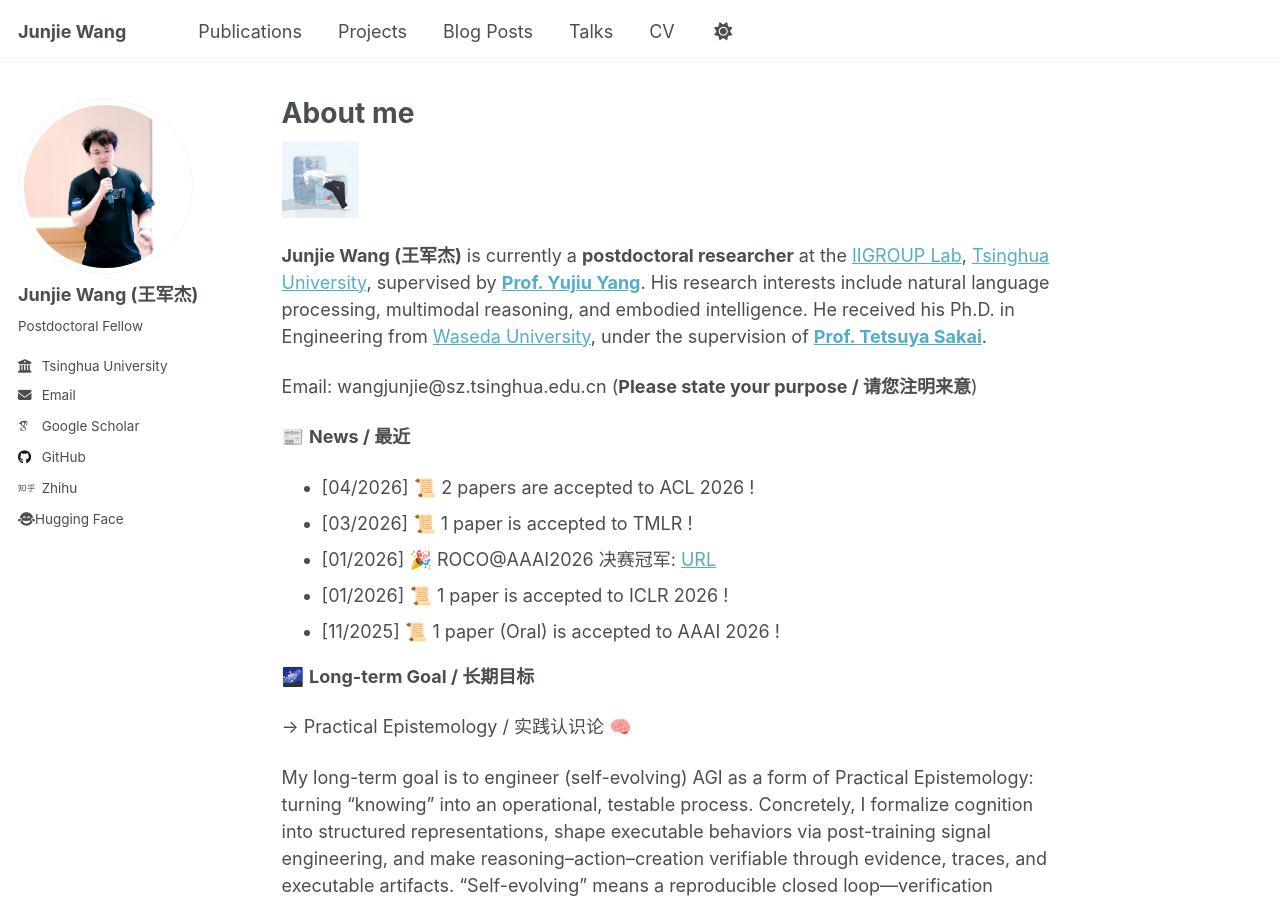
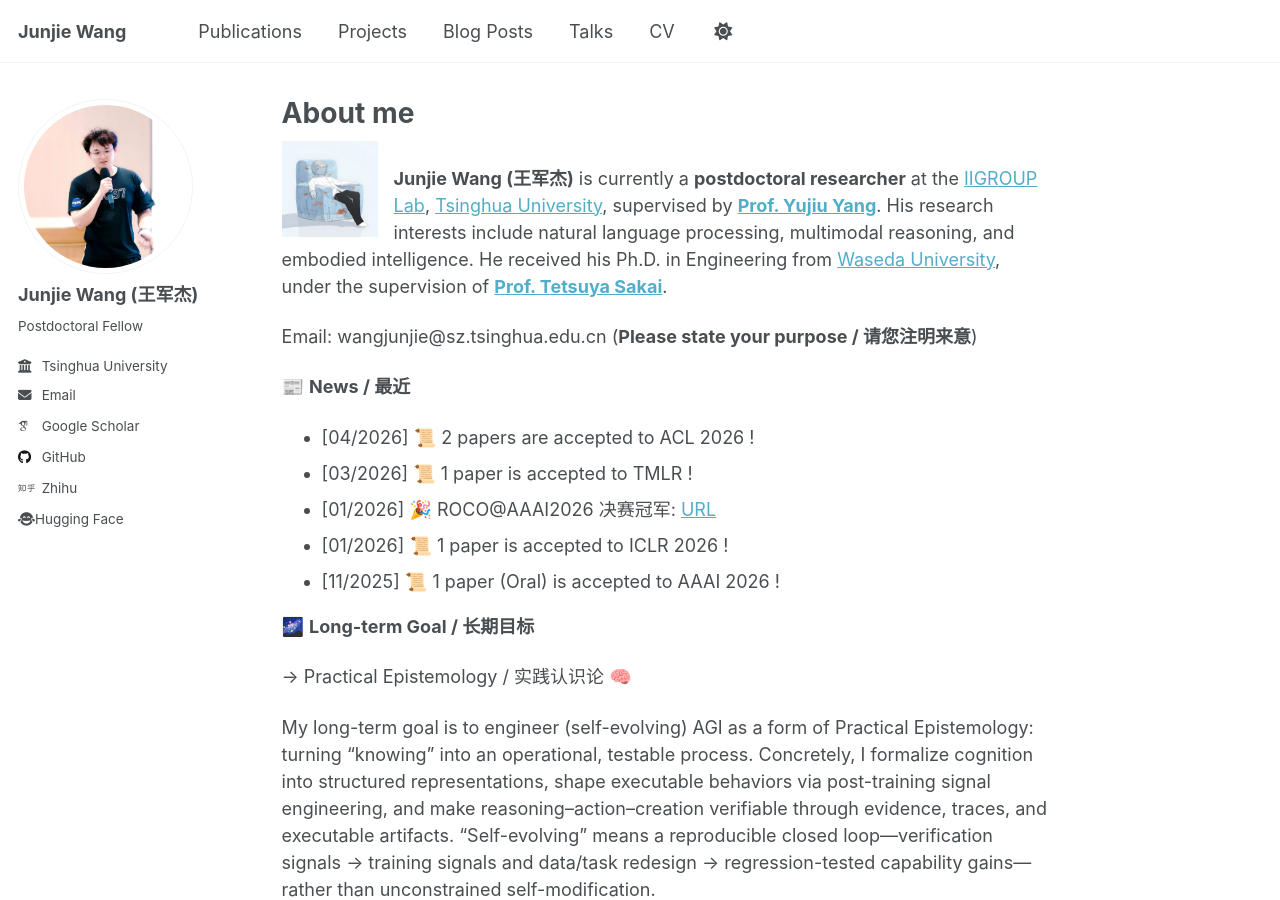
Before and after one commit to wangjunjie-ai/wangjunjie-ai.github.io, a Jekyll site: the page built from _pages/about.md, in a window 1280 px wide and 900 px high. Built offline with Jekyll 4.4.1, drawn with Linux system fonts in a browser that asks for light colours; some web fonts are replaced.

Commit message:
Update about.md

```diff
--- a/_pages/about.md
+++ b/_pages/about.md
@@ -7,10 +7,12 @@
   - /about.html
 ---
 
-<img src="/images/avatar-logo.jpg" width="10%">
+<img src="/images/avatar-logo.jpg" alt="Junjie Wang avatar" style="float: left; width: 96px; margin: 0 16px 8px 0;">
 
 **Junjie Wang (王军杰)** is currently a **postdoctoral researcher** at the [IIGROUP Lab](https://iigroup.github.io/), [Tsinghua University](https://www.tsinghua.edu.cn/en/), supervised by [**Prof. Yujiu Yang**](https://iigroup.github.io/about/).
 His research interests include natural language processing, multimodal reasoning, and embodied intelligence. He received his Ph.D. in Engineering from [Waseda University](https://www.waseda.jp/top/en/), under the supervision of [**Prof. Tetsuya Sakai**](http://sakailab.com/tetsuya/).
+
+<div style="clear: both;"></div>
 
 Email: wangjunjie@sz.tsinghua.edu.cn (**Please state your purpose / 请您注明来意**)
 
```
